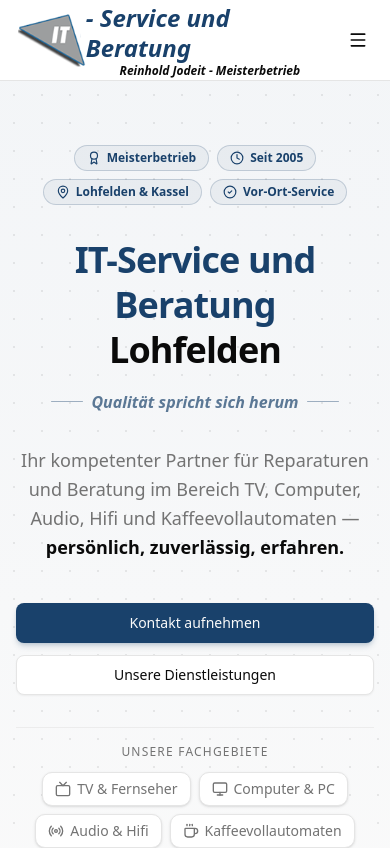
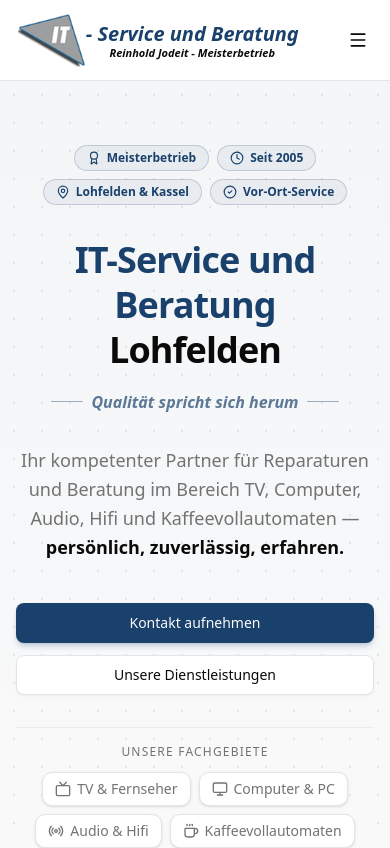
Before and after one commit to gutisalex/it-service-lohfelden, a Next.js app: page / in a window 390 px wide. Shown: the top 848 px of the page. Built offline with nearby package versions, Linux system fonts and the light colour scheme.

Commit message:
fix(navigation): update text sizes for improved readability and consistency
- Adjusted font sizes for the service title and subtitle in the navigation component
- Ensured responsive text scaling for better display on different screen sizes

```diff
--- a/components/navigation.tsx
+++ b/components/navigation.tsx
@@ -158,10 +158,10 @@ export function Navigation() {
               priority
             />
             <span className="flex flex-col">
-              <span className="text-2xl font-bold italic text-primary leading-tight">
+              <span className="text-xl md:text-2xl font-bold italic text-primary leading-tight">
                 <span className="sr-only">IT</span> - Service und Beratung
               </span>
-              <span className="text-xs font-bold italic text-foreground leading-tight text-center">
+              <span className="text-[11px] md:text-xs font-bold italic text-foreground leading-tight text-center">
                 Reinhold Jodeit - Meisterbetrieb
               </span>
             </span>
```
